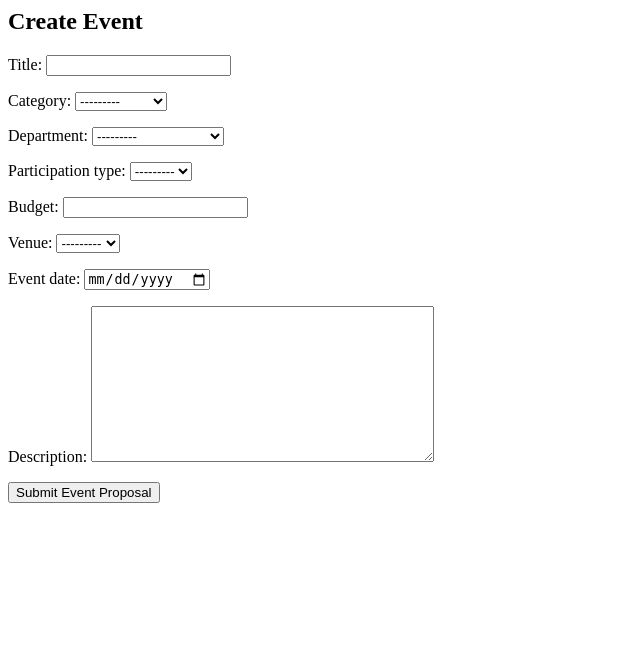
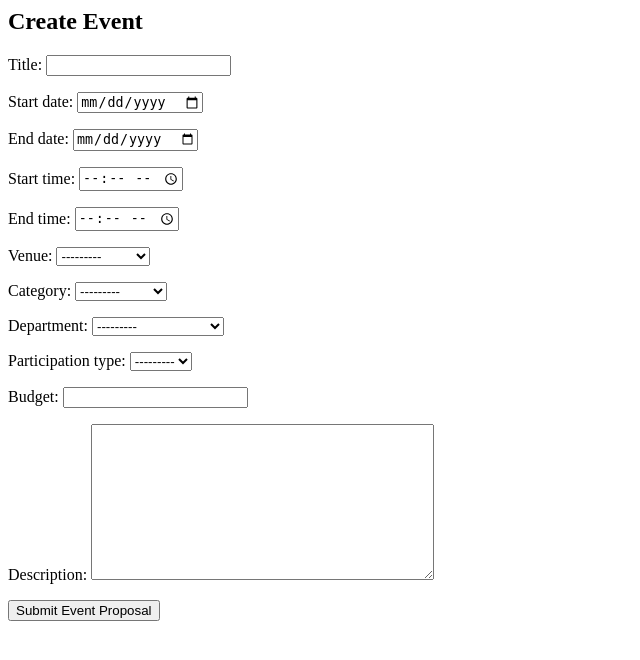
Before and after one commit to shazcm/Event-Permission, a Django app: page /events/create/ in a window 1280 px wide. Shown: the top 660 px of the page, without its empty margins (0-640 px from the left). Run offline with Django 5.2, Linux system fonts and the light colour scheme; a user stored in the database is signed in; data comes from the database, SQL or seed files in the repository.

Commit message:
date changes

```diff
--- a/events/forms.py
+++ b/events/forms.py
@@ -8,18 +8,23 @@ class EventForm(forms.ModelForm):
         model = Event
         fields = [
             'title',
+            'start_date',
+            'end_date',
+            'start_time',
+            'end_time',
+            'venue',
             'category',
             'department',
             'participation_type',
             'budget',
-            'venue',
-            'event_date',
             'description',
         ]
+
         widgets = {
-            'event_date': forms.DateInput(
-                attrs={'type': 'date'}
-            ),
+            'start_date': forms.DateInput(attrs={'type': 'date'}),
+            'end_date': forms.DateInput(attrs={'type': 'date'}),
+            'start_time': forms.TimeInput(attrs={'type': 'time'}),
+            'end_time': forms.TimeInput(attrs={'type': 'time'}),
         }
 
     def __init__(self, *args, **kwargs):
@@ -29,6 +34,26 @@ class EventForm(forms.ModelForm):
         if user and user.sub_role == 'hod':
             self.fields['department'].widget = forms.HiddenInput()
 
+    # ✅ Time validation
+    def clean(self):
+        cleaned_data = super().clean()
+
+        start = cleaned_data.get('start_time')
+        end = cleaned_data.get('end_time')
+
+        if start and end:
+            if start >= end:
+                self.add_error('end_time', "End time must be after start time.")
+        start_date = cleaned_data.get('start_date')
+        end_date = cleaned_data.get('end_date')
+
+        if start_date and end_date:
+            if start_date > end_date:
+                self.add_error('end_date', "End date must be after start date.")
+
+        return cleaned_data
+
+
 class PostEventForm(forms.ModelForm):
     class Meta:
         model = Event
--- a/events/models.py
+++ b/events/models.py
@@ -64,7 +64,10 @@ class Event(models.Model):
     on_delete=models.PROTECT
     )
 
-    event_date = models.DateField()
+    start_date = models.DateField()
+    end_date = models.DateField()
+    start_time = models.TimeField(null=True, blank=True)
+    end_time = models.TimeField(null=True, blank=True)
 
     description = models.TextField()
 
--- a/events/templates/events/create_event.html
+++ b/events/templates/events/create_event.html
@@ -1,8 +1,111 @@
 <h2>Create Event</h2>
 
-<form method="post">
+<!-- Django Messages -->
+{% if messages %}
+    {% for message in messages %}
+        <div style="padding:10px; margin:10px 0;
+                    background:#e7f3fe; color:#084298;">
+            {{ message }}
+        </div>
+    {% endfor %}
+{% endif %}
+
+<!-- Conflict Warning Box -->
+<div id="conflict-warning"
+     style="display:none; padding:10px; margin:10px 0;
+            background:#f8d7da; color:#842029; border-radius:5px;">
+</div>
+
+<form method="post" id="event-form">
     {% csrf_token %}
     {{ form.as_p }}
 
     <button type="submit">Submit Event Proposal</button>
 </form>
+
+<script>
+document.addEventListener("DOMContentLoaded", function() {
+
+    const venueField = document.getElementById("id_venue");
+    const startDateField = document.getElementById("id_start_date");
+    const endDateField = document.getElementById("id_end_date");
+
+    const form = document.getElementById("event-form");
+    const warningBox = document.getElementById("conflict-warning");
+
+    let conflictStatus = "clear";
+
+    function checkConflict() {
+
+        const venue = venueField.value;
+        const startDate = startDateField.value;
+        const endDate = endDateField.value;
+
+        if (venue && startDate && endDate) {
+
+            fetch(`/events/check-conflict/?venue=${venue}&start_date=${startDate}&end_date=${endDate}`)
+                .then(response => response.json())
+                .then(data => {
+
+                    conflictStatus = data.status;
+
+                    if (data.status === "approved") {
+                        warningBox.style.display = "block";
+                        warningBox.innerHTML =
+                            "⚠ Warning: An APPROVED event already exists at this venue during this date range.";
+                    }
+
+                    else if (data.status === "pending") {
+                        warningBox.style.display = "block";
+                        warningBox.innerHTML =
+                            "⚠ Warning: A PENDING request already exists at this venue during this date range.";
+                    }
+
+                    else {
+                        warningBox.style.display = "none";
+                        warningBox.innerHTML = "";
+                        conflictStatus = "clear";
+                    }
+
+                });
+        }
+    }
+
+    venueField.addEventListener("change", checkConflict);
+    startDateField.addEventListener("change", checkConflict);
+    endDateField.addEventListener("change", checkConflict);
+
+    form.addEventListener("submit", function(e) {
+
+        if (conflictStatus === "approved" || conflictStatus === "pending") {
+
+            const proceed = confirm(
+                "There is a venue conflict warning. Do you still want to proceed?"
+            );
+
+            if (!proceed) {
+                e.preventDefault();
+            }
+        }
+
+    });
+
+});
+</script>
+<script>
+document.addEventListener("DOMContentLoaded", function() {
+
+    const startDateField = document.getElementById("id_start_date");
+    const endDateField = document.getElementById("id_end_date");
+
+    startDateField.addEventListener("change", function() {
+
+        // If end date is empty OR earlier than start date
+        if (!endDateField.value || endDateField.value < startDateField.value) {
+            endDateField.value = startDateField.value;
+        }
+
+    });
+
+});
+</script>
--- a/events/urls.py
+++ b/events/urls.py
@@ -44,5 +44,8 @@ urlpatterns = [
         views.principal_approved_events,
         name='principal_approved_events'),
 
+    path('check-conflict/',
+        views.check_venue_conflict,
+        name='check_venue_conflict'),
 
 ]
--- a/events/views.py
+++ b/events/views.py
@@ -12,21 +12,26 @@ from .models import Venue
 from django.contrib import messages
 
 
-
 @login_required
 def create_event(request):
 
     if request.method == "POST":
         form = EventForm(request.POST, user=request.user)
+
         if form.is_valid():
             event = form.save(commit=False)
+
             event.created_by = request.user
 
             if request.user.sub_role == 'hod':
                 event.department = request.user.department
 
             event.save()
-            return redirect('faculty_dashboard')
+
+            messages.success(request, "Event submitted successfully.")
+
+            # Reload empty form after submission
+            form = EventForm(user=request.user)
 
     else:
         form = EventForm(user=request.user)
@@ -57,16 +62,18 @@ def principal_event_action(request, event_id, action):
 
     if action == 'approve':
 
+        # 🔴 Check for overlapping approved events (exclude itself)
         conflict_exists = Event.objects.filter(
             venue=event.venue,
-            event_date=event.event_date,
-            status='approved'
-        ).exists()
+            status='approved',
+            start_date__lte=event.end_date,
+            end_date__gte=event.start_date
+        ).exclude(id=event.id).exists()
 
         if conflict_exists:
             messages.error(
                 request,
-                "Approval blocked! Another approved event is already scheduled at this venue on the same date."
+                "Approval blocked! Another approved event overlaps at this venue during the selected date range."
             )
             return redirect('principal_pending_events')
 
@@ -81,7 +88,6 @@ def principal_event_action(request, event_id, action):
     event.save()
 
     return redirect('principal_pending_events')
-
 
 @login_required
 def post_event_upload(request, event_id):
@@ -188,15 +194,19 @@ def view_all_events(request):
     if participation:
         events = events.filter(participation_type=participation)
 
-    # 📅 Date range filter
+    # 📅 Date range filter (UPDATED)
     start_date = request.GET.get('start_date')
     end_date = request.GET.get('end_date')
 
-    if start_date:
-        events = events.filter(event_date__gte=start_date)
-
-    if end_date:
-        events = events.filter(event_date__lte=end_date)
+    if start_date and end_date:
+        events = events.filter(
+            start_date__lte=end_date,
+            end_date__gte=start_date
+        )
+    elif start_date:
+        events = events.filter(end_date__gte=start_date)
+    elif end_date:
+        events = events.filter(start_date__lte=end_date)
 
     departments = Department.objects.all()
 
@@ -208,7 +218,6 @@ def view_all_events(request):
     return render(request,
                   'events/view_all_events.html',
                   context)
-
 
 
 @login_required
@@ -259,15 +268,19 @@ def faculty_filter_events(request):
     if participation:
         events = events.filter(participation_type=participation)
 
-    # 📅 Date range filter
+    # 📅 Date range filter (UPDATED)
     start_date = request.GET.get('start_date')
     end_date = request.GET.get('end_date')
 
-    if start_date:
-        events = events.filter(event_date__gte=start_date)
-
-    if end_date:
-        events = events.filter(event_date__lte=end_date)
+    if start_date and end_date:
+        events = events.filter(
+            start_date__lte=end_date,
+            end_date__gte=start_date
+        )
+    elif start_date:
+        events = events.filter(end_date__gte=start_date)
+    elif end_date:
+        events = events.filter(start_date__lte=end_date)
 
     context = {
         'events': events,
@@ -279,39 +292,50 @@ def faculty_filter_events(request):
                   context)
 
 
-
 @login_required
 def principal_approved_events(request):
 
     if request.user.role != 'principal':
         return redirect('login')
 
-    approved_events = Event.objects.filter(status='approved').order_by('-event_date')
+    today = timezone.now().date()
 
-    return render(request,
-                  'events/principal_approved.html',
-                  {'approved_events': approved_events})
+    approved_events = Event.objects.filter(
+        status='approved'
+    ).order_by('-start_date')
+
+    context = {
+        'approved_events': approved_events,
+        'today': today
+    }
+
+    return render(
+        request,
+        'events/principal_approved.html',
+        context
+    )
 
 
+from django.db.models import Q
+from django.utils import timezone
 
 @login_required
 def change_event_venue(request, event_id):
-
 
     if request.user.role != 'principal':
         return redirect('login')
 
     event = get_object_or_404(Event, id=event_id)
 
-
+    # Only approved events can change venue
     if event.status != 'approved':
         messages.error(request, "Venue can only be changed for approved events.")
         return redirect('principal_approved_events')
 
-
+    # Prevent change if event already started
     today = timezone.now().date()
-    if event.event_date < today:
-        messages.error(request, "Cannot change venue. Event date has already passed.")
+    if event.start_date < today:
+        messages.error(request, "Cannot change venue. Event has already started or passed.")
         return redirect('principal_approved_events')
 
     class VenueUpdateForm(forms.ModelForm):
@@ -323,20 +347,21 @@ def change_event_venue(request, event_id):
         form = VenueUpdateForm(request.POST, instance=event)
 
         if form.is_valid():
-
             selected_venue = form.cleaned_data['venue']
 
-
+            # 🔥 CORRECT OVERLAP DETECTION
             conflict_exists = Event.objects.filter(
                 venue=selected_venue,
-                event_date=event.event_date,
                 status='approved'
-            ).exclude(id=event.id).exists()
+            ).exclude(id=event.id).filter(
+                start_date__lte=event.end_date,
+                end_date__gte=event.start_date
+            ).exists()
 
             if conflict_exists:
                 messages.error(
                     request,
-                    "Conflict! Another approved event is already scheduled at this venue on the same date."
+                    "Conflict! Another approved event overlaps at this venue during the selected date range."
                 )
                 return render(request,
                               'events/change_venue.html',
@@ -352,3 +377,46 @@ def change_event_venue(request, event_id):
     return render(request,
                   'events/change_venue.html',
                   {'form': form, 'event': event})
+
+from django.http import JsonResponse
+from datetime import datetime
+
+@login_required
+def check_venue_conflict(request):
+
+    venue_id = request.GET.get('venue')
+    new_start = request.GET.get('start_date')
+    new_end = request.GET.get('end_date')
+
+    if venue_id and new_start and new_end:
+
+        new_start = datetime.strptime(new_start, "%Y-%m-%d").date()
+        new_end = datetime.strptime(new_end, "%Y-%m-%d").date()
+
+        approved_event = Event.objects.filter(
+            venue_id=venue_id,
+            status='approved',
+            start_date__lte=new_end,
+            end_date__gte=new_start
+        ).first()
+
+        if approved_event:
+            return JsonResponse({
+                'status': 'approved',
+                'title': approved_event.title
+            })
+
+        pending_event = Event.objects.filter(
+            venue_id=venue_id,
+            status='pending',
+            start_date__lte=new_end,
+            end_date__gte=new_start
+        ).first()
+
+        if pending_event:
+            return JsonResponse({
+                'status': 'pending',
+                'title': pending_event.title
+            })
+
+    return JsonResponse({'status': 'clear'})
```
Also changed, not shown: accounts/migrations/0001_initial.py, accounts/migrations/0002_initial.py, db.sqlite3, events/migrations/0001_initial.py, events/migrations/0002_alter_event_venue.py (deleted).
